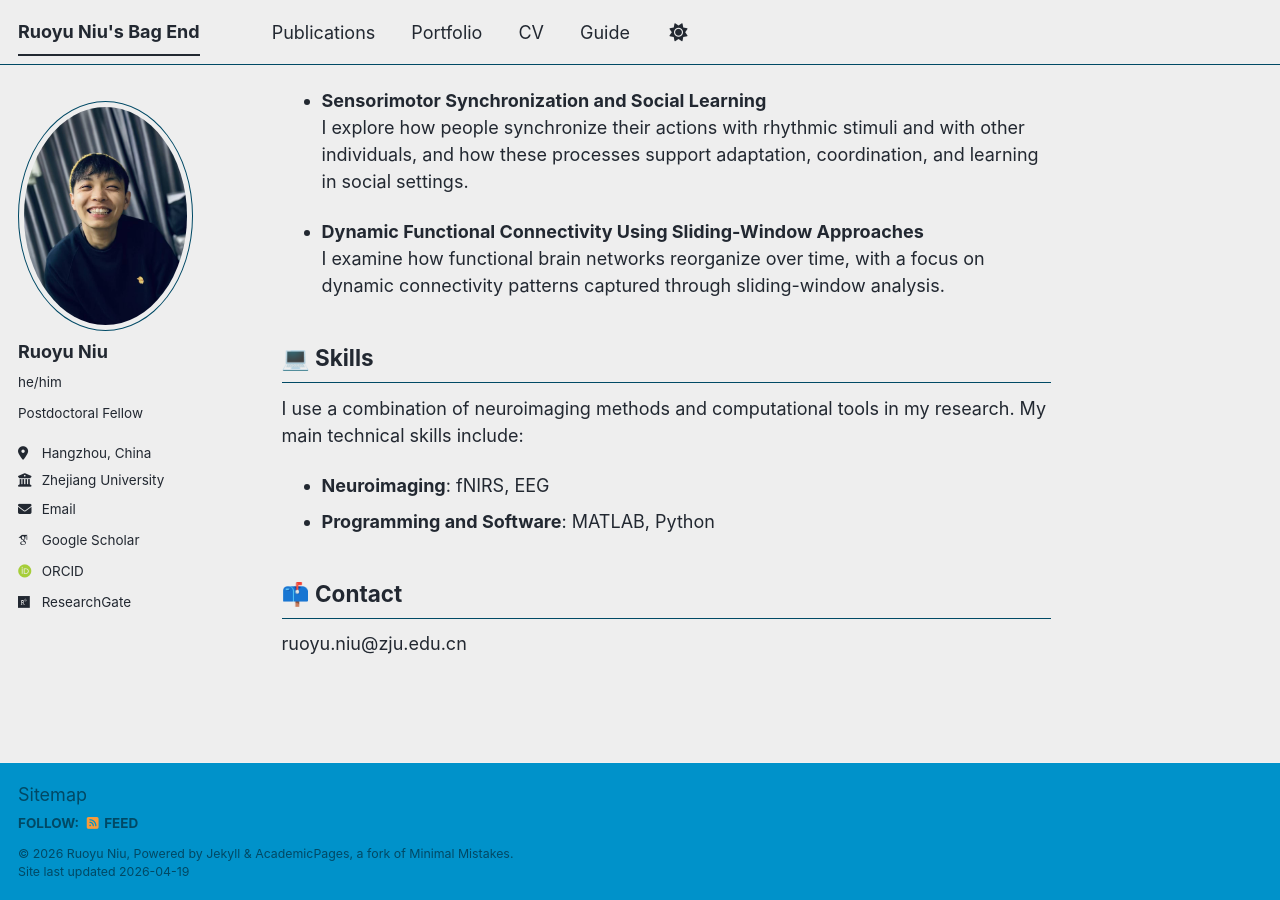
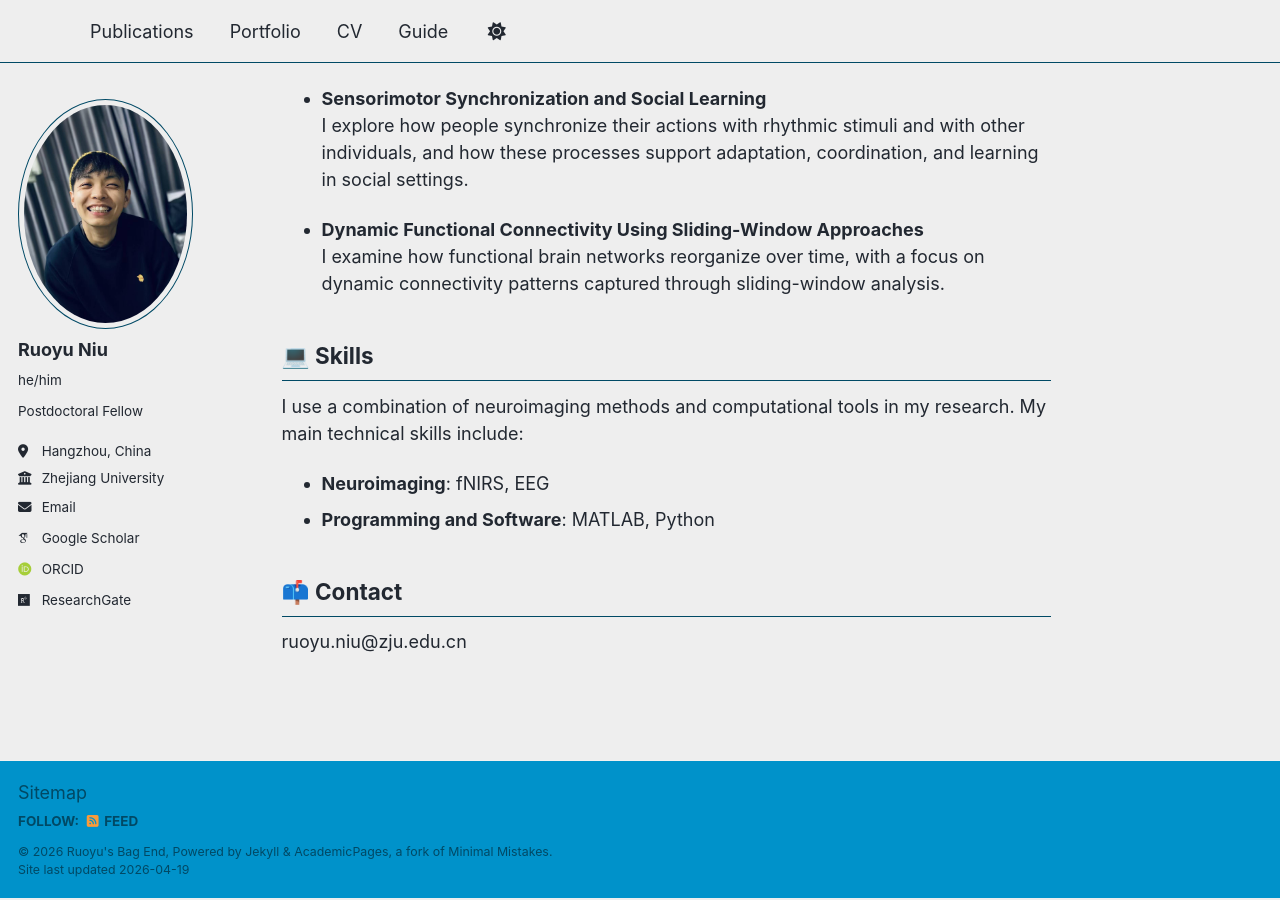
Before and after one commit to ruoyuniu112/ruoyuniu112.github.io, a Jekyll site: the page built from _pages/about.md, in a window 1280 px wide and 900 px high, scrolled down 567 px. Built offline with Jekyll 4.4.1, drawn with Linux system fonts in a browser that asks for light colours; some web fonts are replaced; a script bundle is joined from its source files by our own code; library files that are not in the unit come from our copies.

Commit message:
Update _config.yml

```diff
--- a/_config.yml
+++ b/_config.yml
@@ -9,9 +9,9 @@
 # Basic Site Settings
 locale                   : "en-US"
 site_theme               : "air" # The available themes options are "default", "air", "sunrise", "mint", "dirt" and "contrast"
-title                    : "Ruoyu Niu's Bag End"
+title                    : ""
 title_separator          : "-"
-name                     : "Ruoyu Niu"
+name                     : "Ruoyu's Bag End"
 description              : "Ruoyu's Bag End"   # Update this with a general description of your site, this is the default if not overridden by a page
 url                      : "https://ruoyuniu112.github.io"
 baseurl: ""
```
